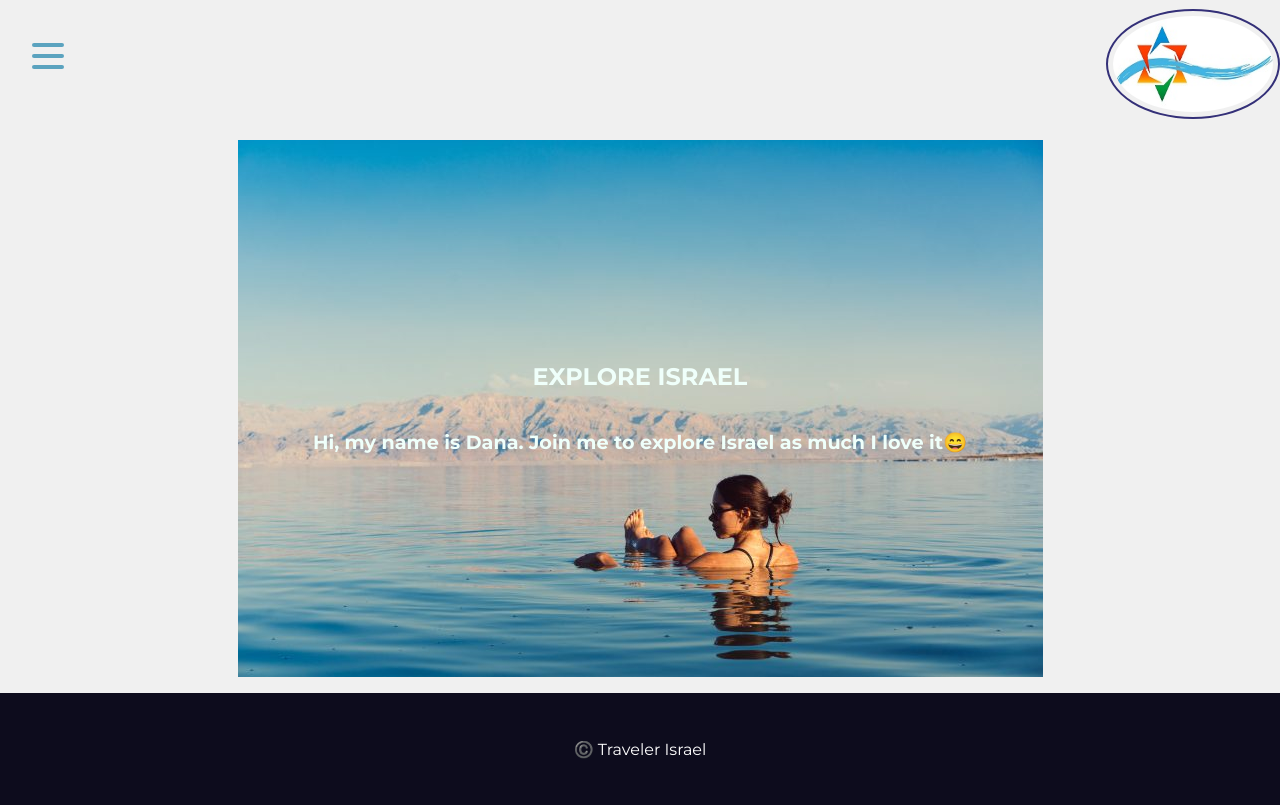
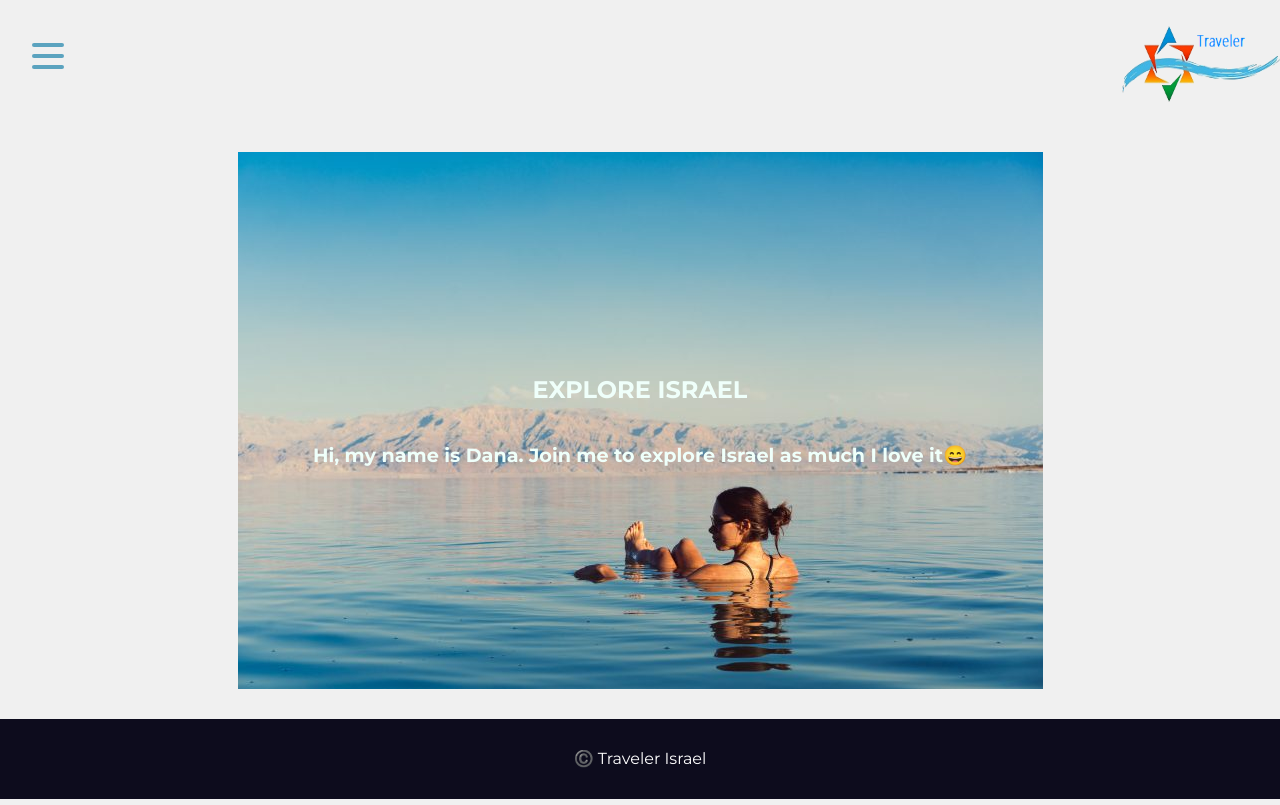
Before and after one commit to danah2139/travaler-israel, a React (Create React App) app: page / in a window 1280 px wide. Built offline with nearby package versions, Linux system fonts and the light colour scheme; no server answers; a web font is replaced by a local one.

Commit message:
refactoring

```diff
--- a/src/App.js
+++ b/src/App.js
@@ -43,7 +43,8 @@ const App = () => {
 				let offset = 0;
 				let result = [];
 				let tmpRouts = [];
-				if (!dataFromLocalStorage) {
+				console.log(dataFromLocalStorage, 'hi');
+				if (!dataFromLocalStorage.length) {
 					do {
 						const { data } = await Api.get(
 							`datastore_search?resource_id=8fb94fe2-a87c-46b6-9c0b-c2abe4fbf06f&limit=100&offset=${offset}`
--- a/src/components/content/Content.js
+++ b/src/components/content/Content.js
@@ -20,6 +20,11 @@ const Content = ({ routs, handleStarSelected }) => {
 						route.toLowerCase()
 				)
 			);
+
+			setLocation({
+				lng: Number(routeInfo['Ending_point_-_X']),
+				lat: Number(routeInfo['Ending_point_-_Y']),
+			});
 			//console.log(routeName, 'check');
 		}
 	}, [route]);
--- a/src/components/content/content.styled.js
+++ b/src/components/content/content.styled.js
@@ -2,7 +2,7 @@ import styled from 'styled-components';
 
 export const Wrapper = styled.div`
 	display: flex;
-	height: 70%;
+	height: 74%;
 	justify-content: center;
 
 	span {
--- a/src/components/footer/footer.css
+++ b/src/components/footer/footer.css
@@ -1,6 +1,6 @@
 footer {
 	background-color: #0d0c1d;
-	height: 14%;
+	height: 10%;
 	width: 100%;
 	color: white;
 	display: flex;
--- a/src/components/header/Header.js
+++ b/src/components/header/Header.js
@@ -22,7 +22,7 @@ const Header = () => {
 			</FocusLock>
 			{/* <input type="search" /> */}
 			<div className="logo" onClick={() => push('/')}>
-				<img alt="logo" src="./img/Logo-travel-in-israel.png" />
+				<img alt="logo" src="../img/Logo-travel-in-israel.png" />
 			</div>
 		</header>
 	);
--- a/src/components/header/header.css
+++ b/src/components/header/header.css
@@ -7,9 +7,6 @@ header {
 }
 
 .logo {
-	padding: 5px;
-	border: 2px solid;
-	border-radius: 70%;
 	margin: 10px 0;
 	cursor: pointer;
 }
@@ -17,5 +14,4 @@ header {
 .logo img {
 	display: block;
 	height: 12vh;
-	border-radius: 70%;
 }
--- a/src/components/homePage/HomePage.js
+++ b/src/components/homePage/HomePage.js
@@ -2,14 +2,14 @@ import styled from 'styled-components';
 
 const Wrapper = styled.div`
 	${'' /* width: 100vw; */}
-	height: 70%;
+	height: 73.2%;
 	text-align: center;
 	display: flex;
 	color: ${({ theme }) => theme.primaryLight};
 	flex-direction: column;
 	align-items: center;
 	justify-content: center;
-	background: url('./img/home.jpg') no-repeat center center;
+	background: url('../img/home.jpg') no-repeat center center;
 	background-size: auto;
 	margin-bottom: 5px;
 
--- a/src/components/mapContainer/MapContainer.js
+++ b/src/components/mapContainer/MapContainer.js
@@ -6,6 +6,7 @@ const MapContainer = ({ routeName, location }) => {
 	const mapStyles = {
 		height: '200px',
 		width: '100%',
+		zIndex: '-1',
 	};
 
 	const defaultCenter = {
--- a/src/components/regionsSelector/selector.styled.js
+++ b/src/components/regionsSelector/selector.styled.js
@@ -2,7 +2,7 @@ import styled from 'styled-components';
 
 export const Wrapper = styled.div`
 	width: 100vw;
-	height: 70%;
+	height: 74%;
 	text-align: center;
 	display: flex;
 	flex-direction: column;
```
Also changed, not shown: public/img/Logo-travel-in-israel.png.
